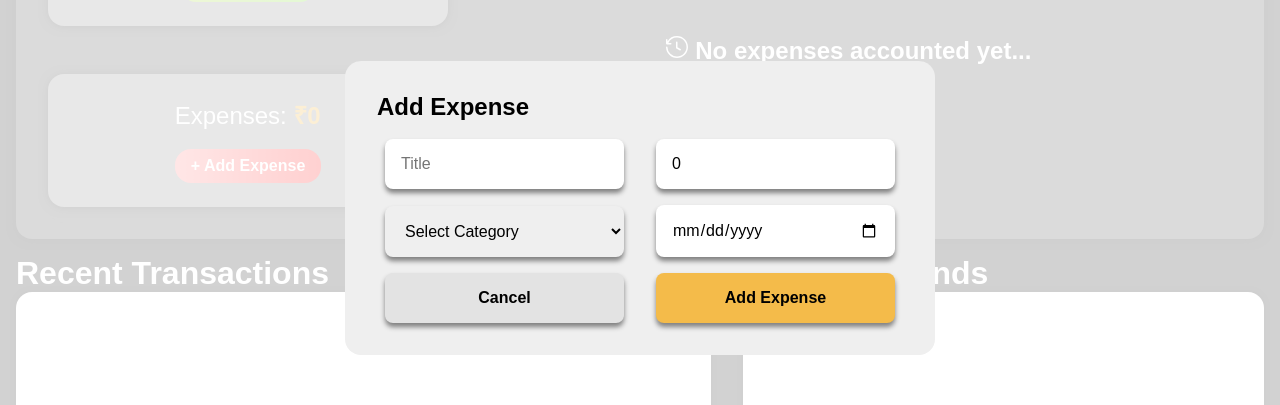
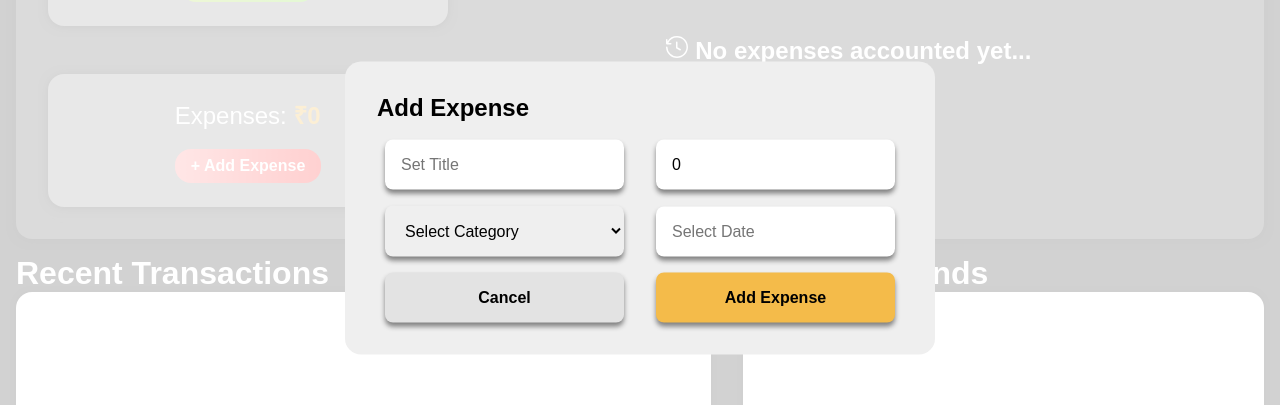
Before and after one commit to nay-22/expense-tracker, a React (Vite) app: page / in a window 1280 px wide. Both pictures are taken after a click on the button "+ Add Expense". Shown: the part 192-597 px from the top of the page. Built offline with nearby package versions, Linux system fonts and the light colour scheme.

Commit message:
Added placeholder to date input

```diff
--- a/src/components/Modal/AddExpense/AddExpense.jsx
+++ b/src/components/Modal/AddExpense/AddExpense.jsx
@@ -9,6 +9,9 @@ import CategoricalExpenseContext from "../../Contexts/CategoricalExpenseContext"
 
 const AddExpense = ({handleClose, edit=false, id, title, category, date, price}) => {
     const { enqueueSnackbar } = useSnackbar();
+    const [type, setType] = useState({
+        number: 'text', date: 'text'
+    });
 
     const [transactions, setTransactions] = useContext(TransactionContext);
     const [categoricalDetailsObject, expenseMapObject] = useContext(CategoricalExpenseContext);
@@ -38,7 +41,7 @@ const AddExpense = ({handleClose, edit=false, id, title, category, date, price})
         if (expense.title == '') {
             enqueueSnackbar('Please add a title to your expense', {variant: 'warning'});
             return false;
-        } else if (expense.price == 0) {
+        } else if (expense.price <= 0) {
             enqueueSnackbar('Please ensure cost of the expense to be more than zero', {variant: 'warning'});
             return false;
         } else if (expense.category == '') {
@@ -155,13 +158,30 @@ const AddExpense = ({handleClose, edit=false, id, title, category, date, price})
                 <h2>{edit ? "Edit" : "Add"} Expense</h2>
                 <br />
                 <div className={styles.control}>
-                    <input value={expense.title} id="title" onChange={(e) => captureExpense(e.target)} type="text" placeholder="Title"/>
-                    <input value={expense.price} id="price" onChange={(e) => captureExpense(e.target)} type="number" placeholder="Price" min={1}/>
+                    <input value={expense.title} id="title" onChange={(e) => captureExpense(e.target)} type="text" placeholder="Set Title"/>
+                    <input
+                        onFocus={() => setType(prev => ({...prev, number: 'number'}))}
+                        onBlur={() => setType(prev => ({...prev, number: 'text'}))}
+                        onChange={(e) => captureExpense(e.target)}
+                        placeholder="Set Cost"
+                        value={expense.price}
+                        type={type.number}
+                        id="price"
+                        // min={1}
+                    />
                     <select value={expense.category} id="category" onChange={(e) => captureExpense(e.target)} type="text" placeholder="Select Category">
                         <option value="" disabled selected={!edit} hidden>Select Category</option>
                         {categories.map(category => <option key={category.value} value={category.value}>{category.value.charAt(0).toUpperCase() + category.value.slice(1)}</option>)}
                     </select>
-                    <input value={expense.date} id="date" onChange={(e) => captureExpense(e.target)} type="date"/>
+                    <input
+                        onFocus={() => setType(prev => ({...prev, date: 'date'}))}
+                        onBlur={() => setType(prev => ({...prev, date: 'text'}))}
+                        onChange={(e) => captureExpense(e.target)}
+                        placeholder="Select Date"
+                        value={expense.date}
+                        type={type.date}
+                        id="date"
+                    />
                     <button className={styles.cancel} onClick={handleClose}>Cancel</button>
                     <button className={styles.addExpense} onClick={edit ? updateExpense : addExpense}>{edit ? "Update" : "Add"} Expense</button>
                 </div>
```
Also changed, not shown: 1 other file (tests, documents, lock files or other folders).
